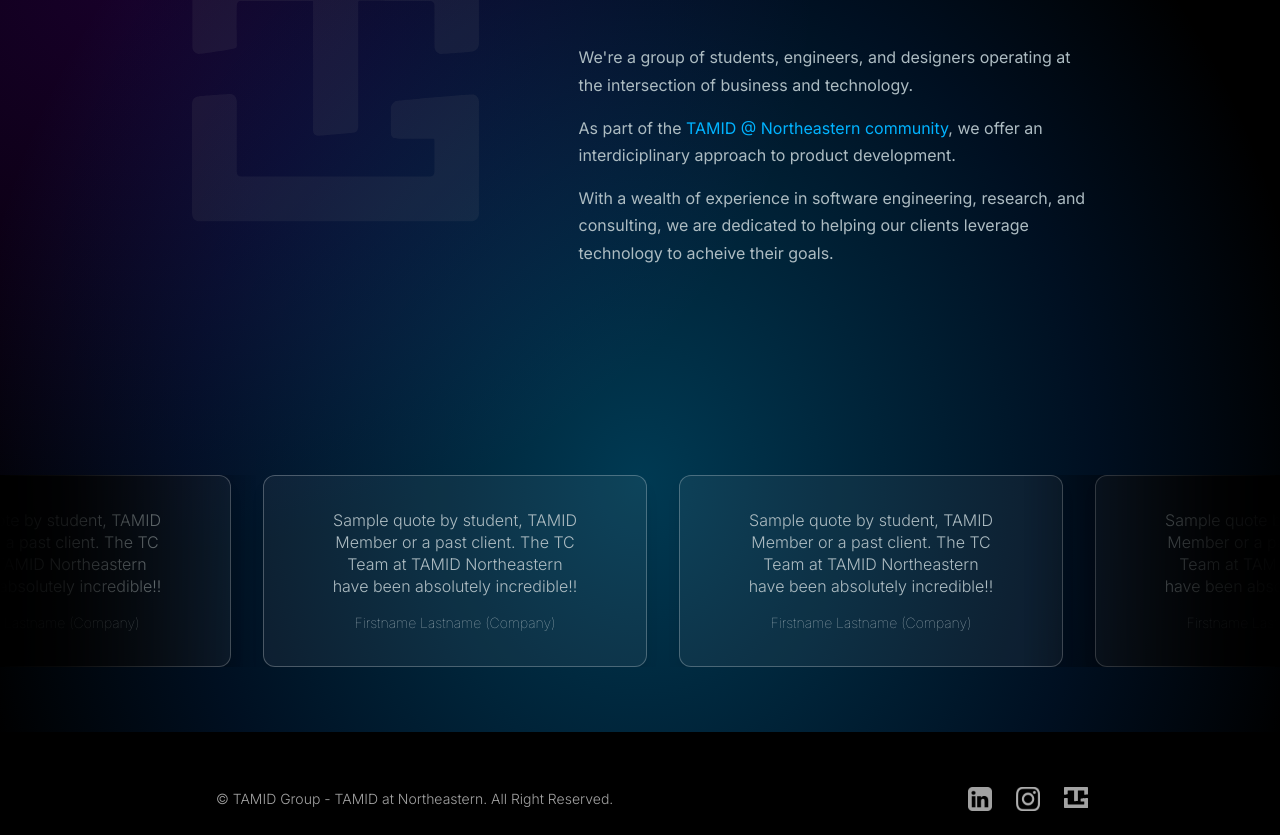
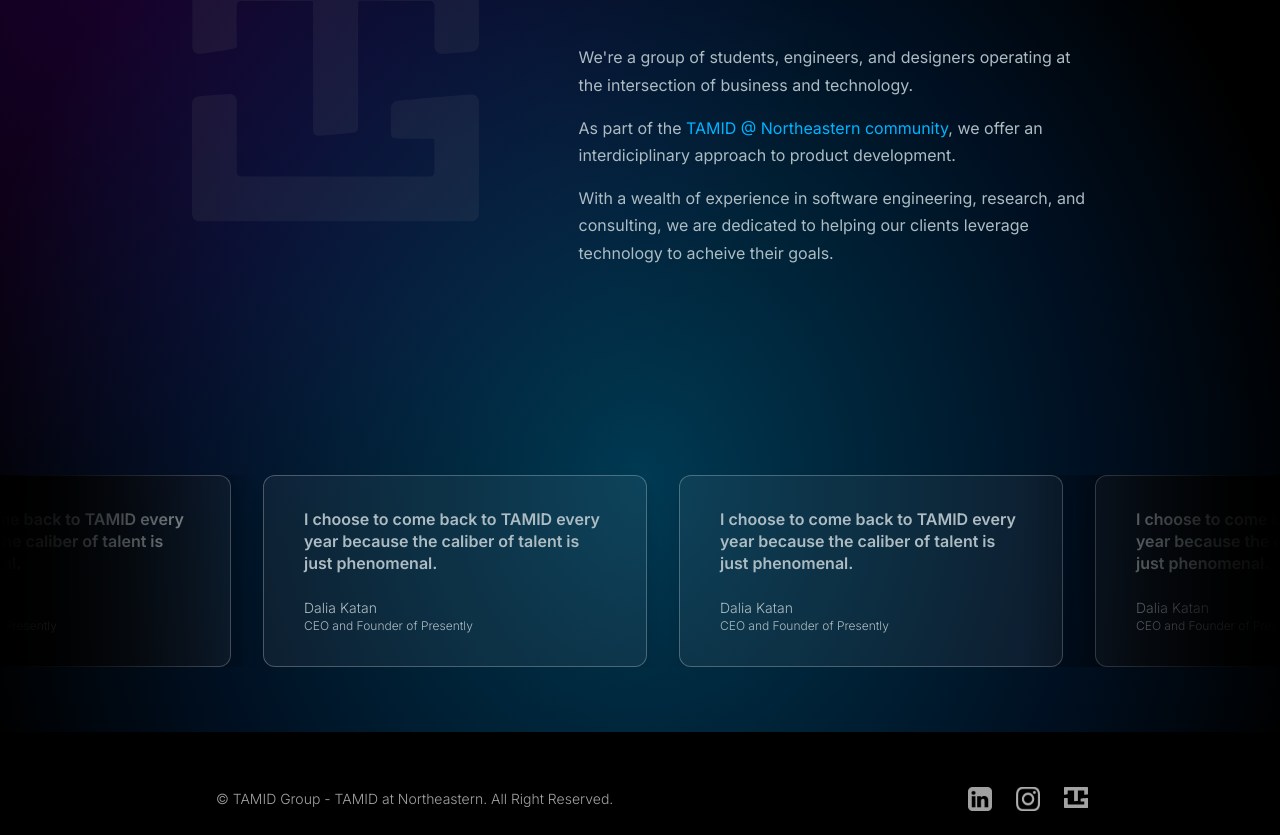
Before and after one commit to NuTamid/tamid-tech-site, a Next.js app: page / in a window 1280 px wide. Shown: the part 1772-2607 px from the top of the page. Built offline with nearby package versions, Linux system fonts and the light colour scheme.

Commit message:
testimonial styles

```diff
--- a/src/app/page.tsx
+++ b/src/app/page.tsx
@@ -29,28 +29,34 @@
 
   const testimonials = [
     {
-      quote: "Sample quote by student, TAMID Member or a past client. The TC Team at TAMID Northeastern have been absolutely incredible!!",
-      name: "Firstname Lastname (Company)"
+      quote: "I choose to come back to TAMID every year because the caliber of talent is just phenomenal.",
+      name: "Dalia Katan",
+      title: "CEO and Founder of Presently"
     },
     {
-      quote: "Sample quote by student, TAMID Member or a past client. The TC Team at TAMID Northeastern have been absolutely incredible!!",
-      name: "Firstname Lastname (Company)"
+      quote: "I choose to come back to TAMID every year because the caliber of talent is just phenomenal.",
+      name: "Dalia Katan",
+      title: "CEO and Founder of Presently"
     },
     {
-      quote: "Sample quote by student, TAMID Member or a past client. The TC Team at TAMID Northeastern have been absolutely incredible!!",
-      name: "Firstname Lastname (Company)"
+      quote: "I choose to come back to TAMID every year because the caliber of talent is just phenomenal.",
+      name: "Dalia Katan",
+      title: "CEO and Founder of Presently"
     },
     {
-      quote: "Sample quote by student, TAMID Member or a past client. The TC Team at TAMID Northeastern have been absolutely incredible!!",
-      name: "Firstname Lastname (Company)"
+      quote: "I choose to come back to TAMID every year because the caliber of talent is just phenomenal.",
+      name: "Dalia Katan",
+      title: "CEO and Founder of Presently"
     },
     {
-      quote: "Sample quote by student, TAMID Member or a past client. The TC Team at TAMID Northeastern have been absolutely incredible!!",
-      name: "Firstname Lastname (Company)"
+      quote: "I choose to come back to TAMID every year because the caliber of talent is just phenomenal.",
+      name: "Dalia Katan",
+      title: "CEO and Founder of Presently"
     },
     {
-      quote: "Sample quote by student, TAMID Member or a past client. The TC Team at TAMID Northeastern have been absolutely incredible!!",
-      name: "Firstname Lastname (Company)"
+      quote: "I choose to come back to TAMID every year because the caliber of talent is just phenomenal.",
+      name: "Dalia Katan",
+      title: "CEO and Founder of Presently"
     },
   ]
 
@@ -65,17 +71,19 @@
         <div className="infinite-scroll flex items-center justify-around absolute gap-8 left-0">
           {testimonials.map((t, i) => {
             return (
-              <div key={i} className="flex flex-col justify-center items-center w-[24rem] h-[12rem] py-2 md:py-4 px-8 md:px-16 bg-white bg-opacity-5 shadow-lg rounded-xl border border-opacity-25 border-white">
-                <p className="text-[#ADBCC2] font-light pb-4 text-center leading-snug">{t.quote}</p>
-                <p className="font-thin text-sm text-[#ADBCC2]">{t.name}</p>
+              <div key={i} className="flex flex-col justify-center w-[24rem] h-[12rem] py-2 md:py-4 px-8 md:px-10 bg-white bg-opacity-5 shadow-lg rounded-xl border border-opacity-25 border-white">
+                <p className="text-[#ADBCC2] mb-6 font-semibold leading-snug">{t.quote}</p>
+                <p className="font-light text-sm text-[#ADBCC2]">{t.name}</p>
+                <p className="font-light text-xs text-[#ADBCC2]">{t.title}</p>
               </div>
             );
           })}
           {testimonials.map((t, i) => {
             return (
-              <div key={i} className="flex flex-col justify-center items-center w-[24rem] h-[12rem] py-2 md:py-4 px-8 md:px-16 bg-white bg-opacity-5 shadow-lg rounded-xl border border-opacity-25 border-white">
-                <p className="text-[#ADBCC2] font-light text-lg pb-4 text-center leading-snug">{t.quote}</p>
-                <p className="font-thin text-sm text-[#ADBCC2]">{t.name}</p>
+              <div key={i} className="flex flex-col justify-center w-[24rem] h-[12rem] py-2 md:py-4 px-8 md:px-10 bg-white bg-opacity-5 shadow-lg rounded-xl border border-opacity-25 border-white">
+                <p className="text-[#ADBCC2] mb-6 font-semibold leading-snug">{t.quote}</p>
+                <p className="font-light text-sm text-[#ADBCC2]">{t.name}</p>
+                <p className="font-light text-xs text-[#ADBCC2]">{t.title}</p>
               </div>
             );
           })}
```
